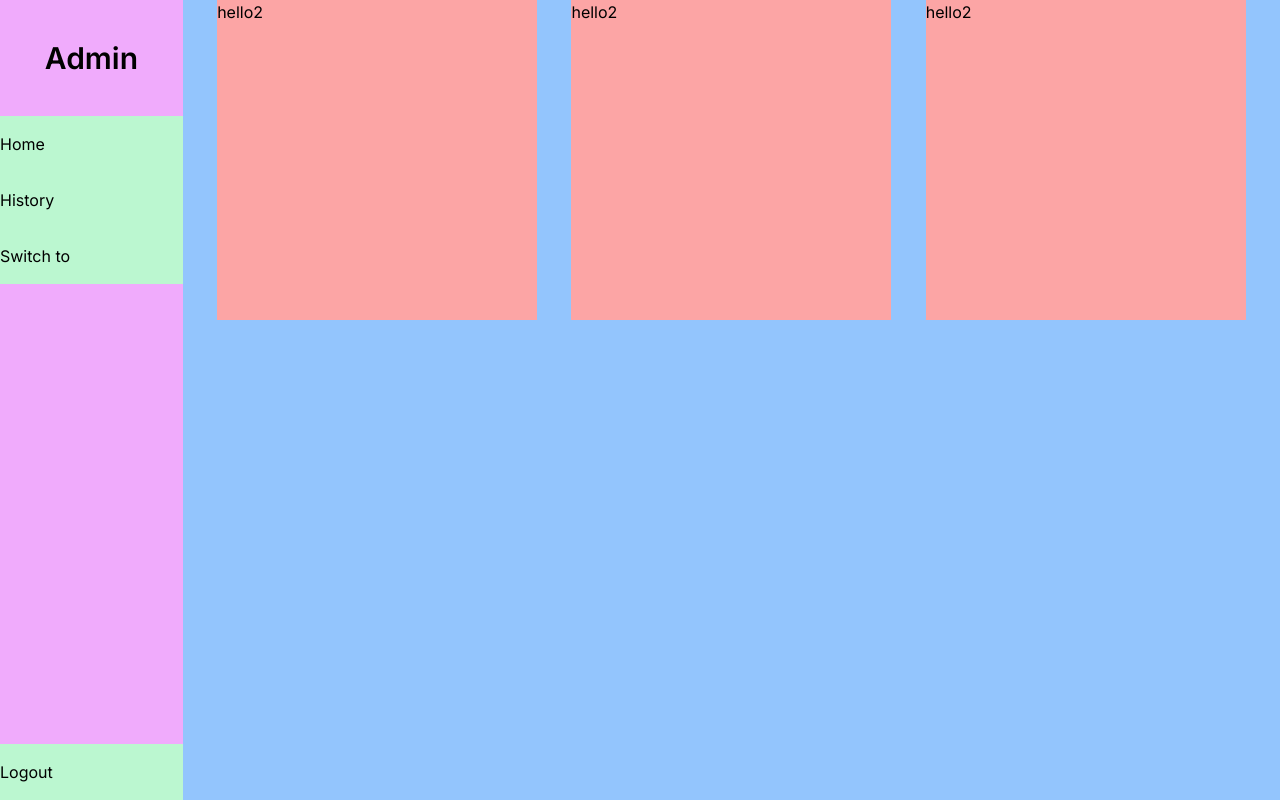
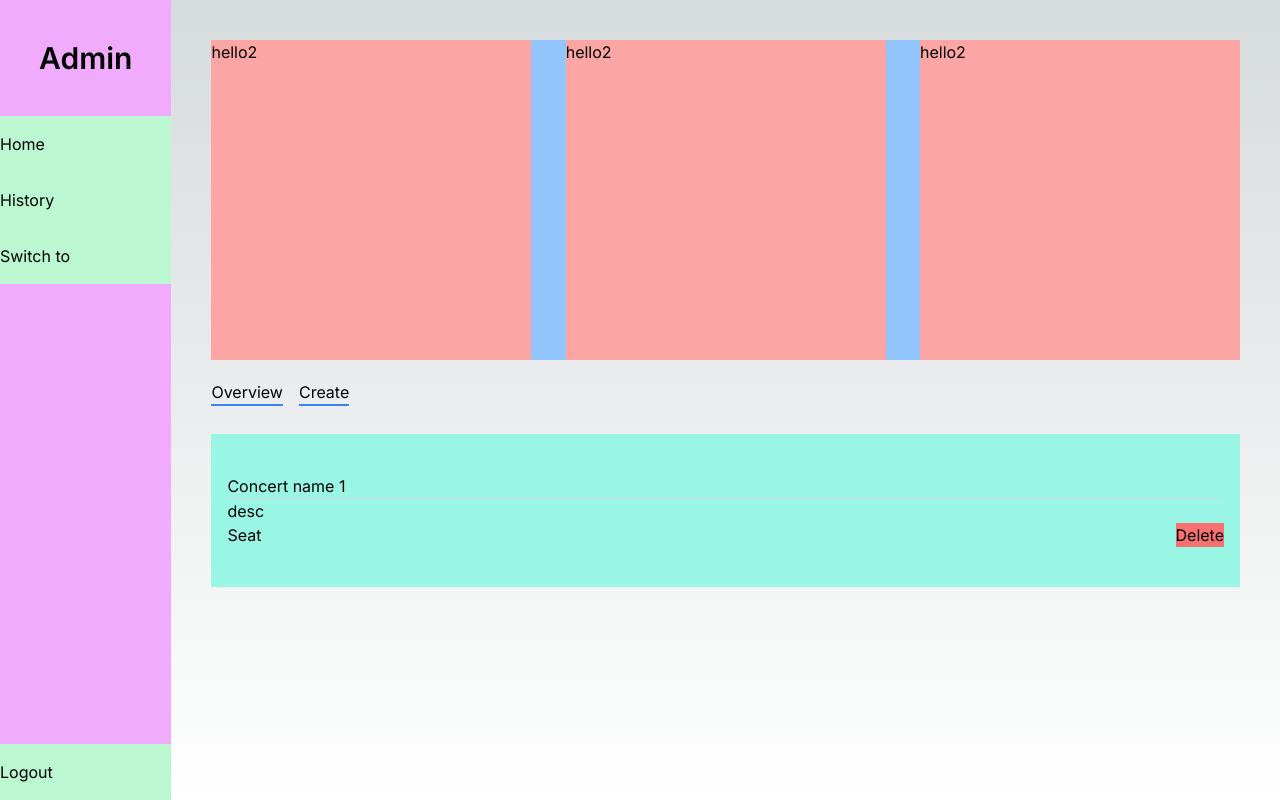
Before and after one commit to patkamon/concert-ticket, a Next.js app in the folder client/: page / in a window 1280 px wide. Built offline with nearby package versions, Linux system fonts and the light colour scheme.

Commit message:
Add layout due figma

```diff
--- a/client/src/app/page.tsx
+++ b/client/src/app/page.tsx
@@ -1,17 +1,69 @@
+"use client";
+
+import { useState } from "react";
 import Panel from "./components/Panel";
 import Sidebar from "./components/Sidebar";
 
 export default function Home() {
+  const [selectOverview, setSelectOverview] = useState(true);
+
   return (
     <div className="flex w-screen">
-   <Sidebar/>
-   <div className="flex justify-evenly bg-blue-300 w-full">
-   <Panel/>
-   <Panel/>
-   <Panel/>
-   </div>
+      <Sidebar />
+      <div className="flex flex-col w-full mx-10 mt-10">
+        <div className="flex justify-between bg-blue-300 w-full">
+          <Panel />
+          <Panel />
+          <Panel />
+        </div>
 
+        <div className="w-full flex py-5 gap-4">
+          <button
+            className="border-b-2 border-blue-500"
+            onClick={() => setSelectOverview(true)}
+          >
+            Overview
+          </button>
+          <button
+            className="border-b-2 border-blue-500"
+            onClick={() => setSelectOverview(false)}
+          >
+            Create
+          </button>
+        </div>
 
+        {selectOverview ? (
+          <div className="w-full bg-teal-200 py-10 my-2 p-4 flex flex-col">
+            Concert name 1
+            <span className="border-b border-gray-300 w-full"></span>
+            <p>desc</p>
+            <div className="flex justify-between">
+              Seat
+              <button className="bg-red-400">Delete</button>
+            </div>
+          </div>
+        ) : (
+          <div className="w-full bg-yellow-200 py-10 my-2 flex flex-col p-4">
+            Create
+            <span className="border-b border-gray-300 w-full"></span>
+            <form>
+              <div className="flex justify-between gap-4">
+                <div className="w-full">
+                  <label htmlFor="name">Concert Name</label>
+                  <input className="w-full" id="name"></input>
+                </div>
+                <div className="w-full">
+                  <label htmlFor="seat">Seat</label>
+                  <input className="w-full" id="seat" type="number"></input>
+                </div>
+              </div>
+
+              <label htmlFor="description">Description</label>
+              <textarea className="w-full" id="description"></textarea>
+            </form>
+          </div>
+        )}
+      </div>
     </div>
   );
 }
```
Also changed, not shown: client/src/app/components/Panel.tsx (+3 -9 lines), client/src/app/components/Sidebar.tsx (+3 -6 lines).
